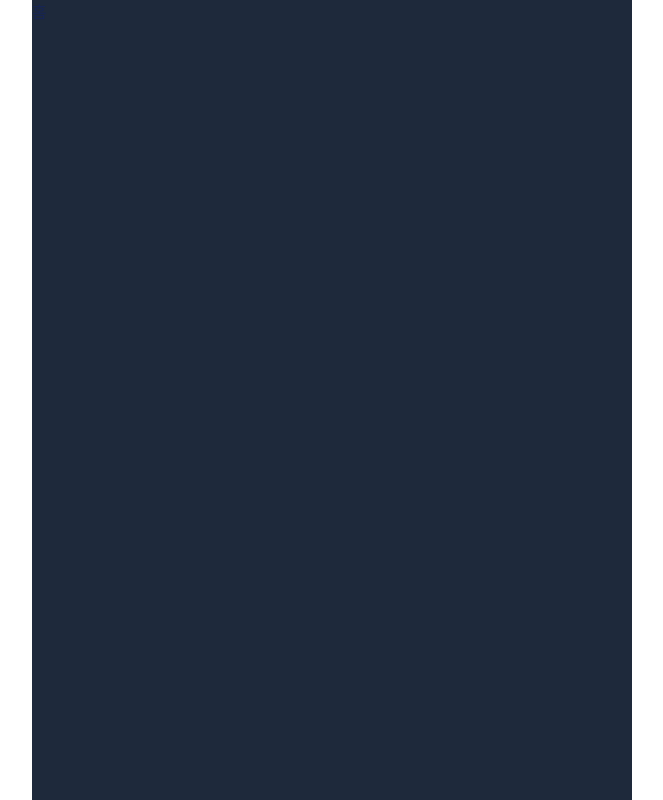
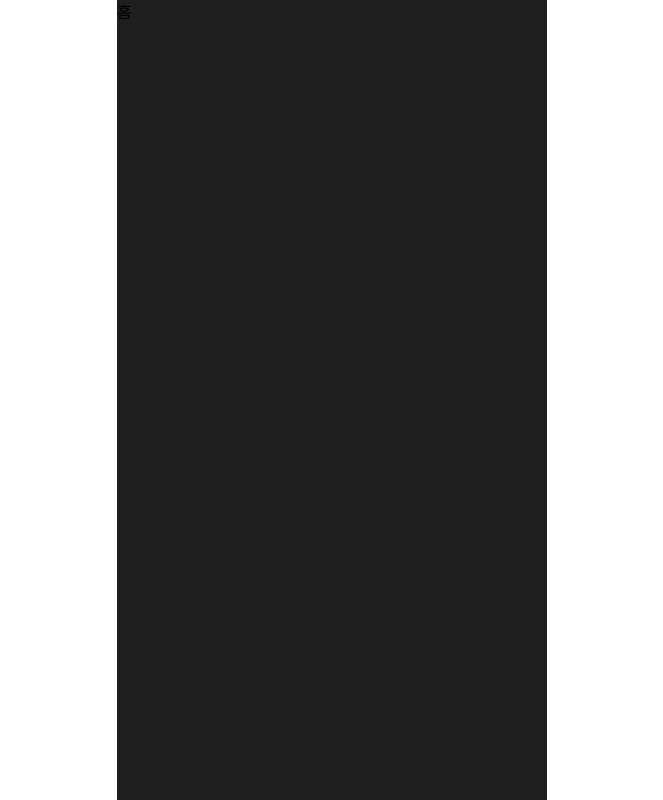
Before and after one commit to SEJ1991/bank, a React (Vite) app: page / in a window 1280 px wide. Shown: the whole page, without its empty margins (308-971 px from the left). Built offline with nearby package versions, Linux system fonts and the light colour scheme.

Commit message:
feat: [B-1] add primary color in config and change bg color to primary color

```diff
--- a/src/components/layout/Layout.tsx
+++ b/src/components/layout/Layout.tsx
@@ -4,7 +4,7 @@ import Anchor from '../elements/Anchor';
 
 export default function Layout() {
   return (
-    <div className='w-full max-w-[600px] h-full bg-slate-800 mx-auto my-0'>
+    <div className='w-full max-w-[430px] h-full bg-primary-500 mx-auto my-0'>
       <Outlet />
       <nav className='flex gap-2'>
         <Anchor to='/'>홈</Anchor>
--- a/tailwind.config.js
+++ b/tailwind.config.js
@@ -2,6 +2,13 @@
 export default {
   content: ['./index.html', './src/**/*.{js,ts,jsx,tsx}'],
   theme: {
+    colors: {
+      primary: {
+        DEFAULT: '#202020',
+        300: '#2E2E2E',
+        500: '#1E1E1E',
+      },
+    },
     extend: {},
   },
   plugins: [],
```
